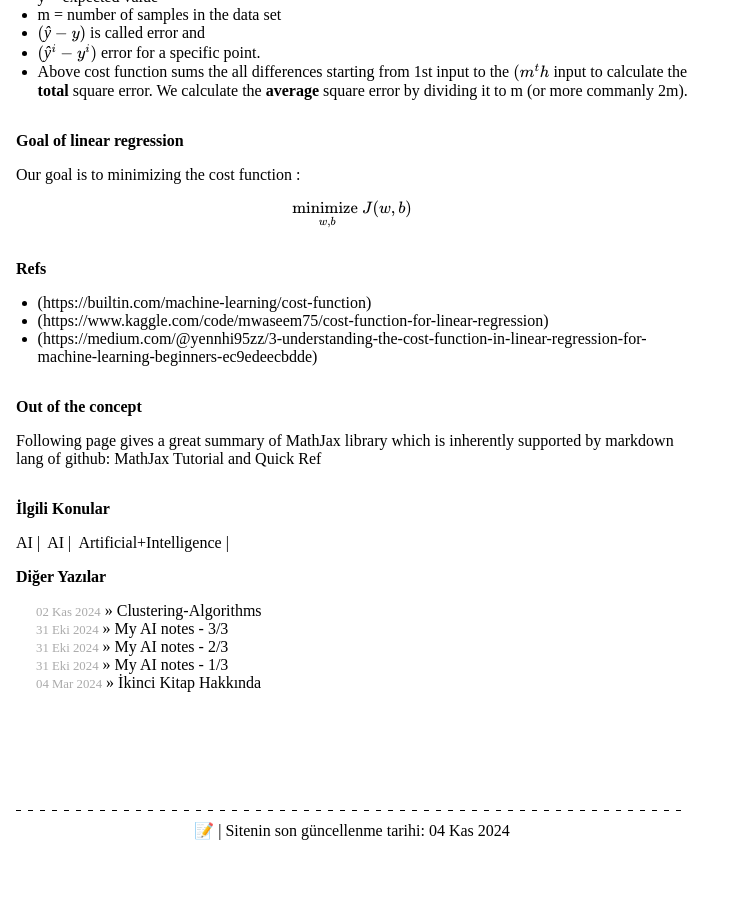
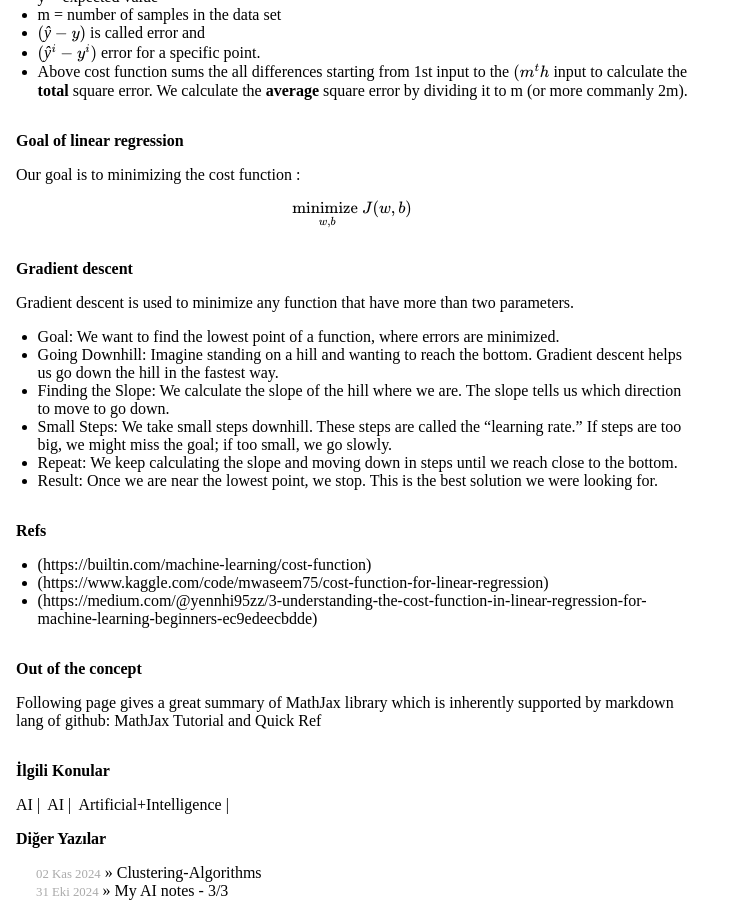
Before and after one commit to ozhanatali/ozhanatali.github.io, a Jekyll site: the page built from _posts/2024-11-04-Linear-Regression.md, in a window 1280 px wide and 900 px high, scrolled down 833 px. Shown: the whole window, without its empty margins (0-734 px from the left). Built offline with Jekyll 4.4.1, drawn with Linux system fonts in a browser that asks for light colours; formulas are drawn with MathJax 3.

Commit message:
Update 2024-11-04-Linear-Regression.md

```diff
--- a/_posts/2024-11-04-Linear-Regression.md
+++ b/_posts/2024-11-04-Linear-Regression.md
@@ -51,6 +51,17 @@ Our goal is to minimizing the cost function :
 
 $$\underset{w,b}{\text{minimize }} J(w,b)$$
 
+# Gradient descent
+
+Gradient descent is used to minimize any function that have more than two parameters.
+
+- Goal: We want to find the lowest point of a function, where errors are minimized.
+- Going Downhill: Imagine standing on a hill and wanting to reach the bottom. Gradient descent helps us go down the hill in the fastest way.
+- Finding the Slope: We calculate the slope of the hill where we are. The slope tells us which direction to move to go down.
+- Small Steps: We take small steps downhill. These steps are called the "learning rate." If steps are too big, we might miss the goal; if too small, we go slowly.
+- Repeat: We keep calculating the slope and moving down in steps until we reach close to the bottom.
+- Result: Once we are near the lowest point, we stop. This is the best solution we were looking for.
+
 
 # Refs
 - (https://builtin.com/machine-learning/cost-function)
```
